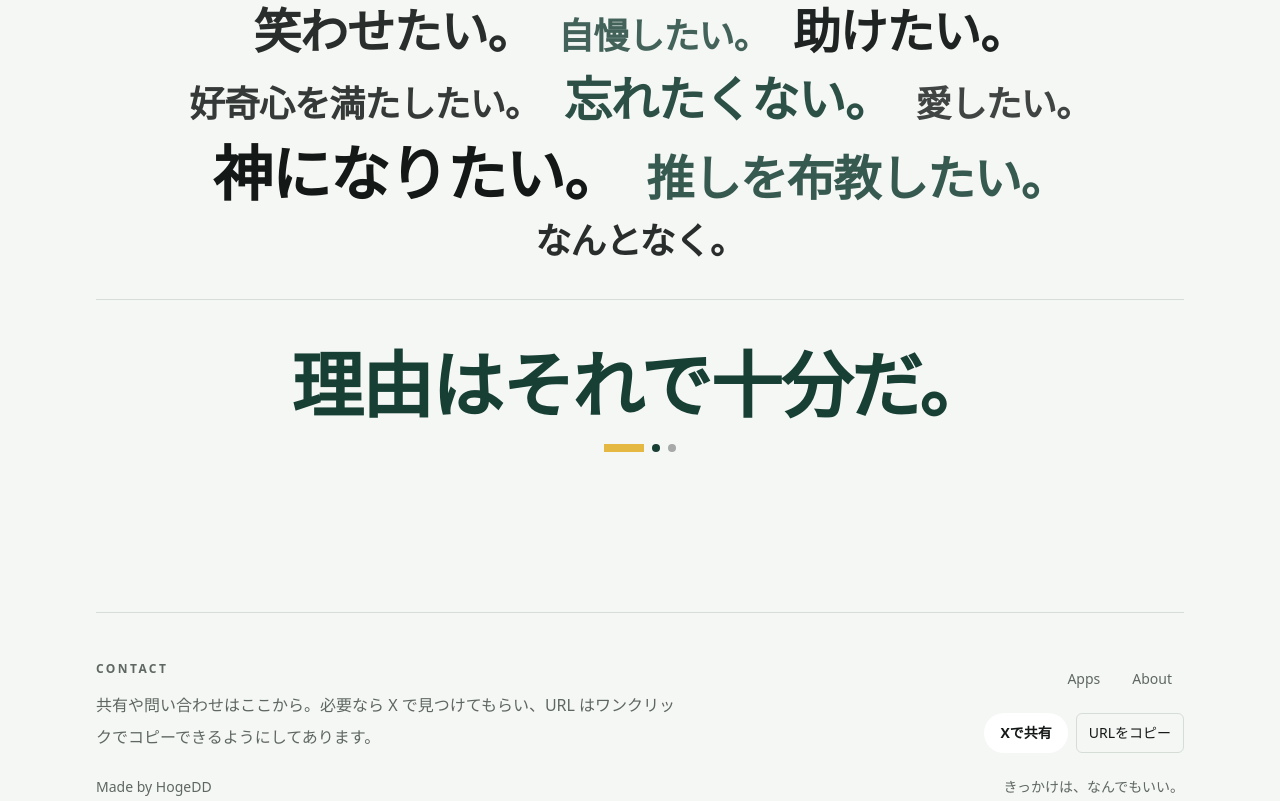
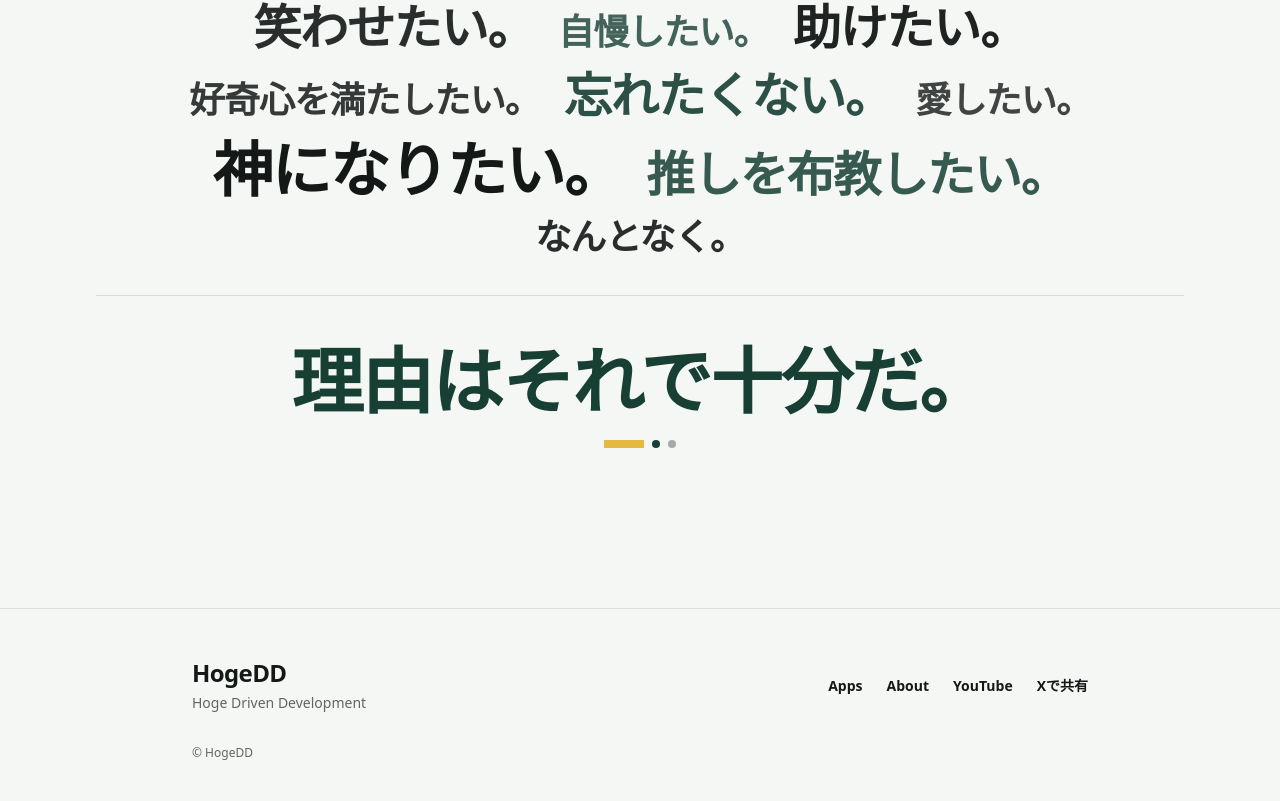
Before and after one commit to HogeDD/hogedd-web, a Next.js app: page / in a window 1280 px wide. Shown: the part 1996-2797 px from the top of the page. Built offline with nearby package versions, Linux system fonts and the light colour scheme.

Commit message:
HeaderとFooterの共通UIを見直す

```diff
--- a/app/_components/site-footer.tsx
+++ b/app/_components/site-footer.tsx
@@ -1,52 +1,59 @@
 import Link from "next/link";
-import type { ReactNode } from "react";
+import { youtubeChannelUrl } from "@/app/_lib/site-navigation";
 
-type FooterLink = {
-  href: string;
-  label: string;
-};
+const xShareUrl = "https://x.com/intent/tweet?text=HogeDD&url=https%3A%2F%2Fwww.hogedd.com%2F";
 
-type SiteFooterProps = {
-  title: string;
-  description: string;
-  links: readonly FooterLink[];
-  actions?: ReactNode;
-};
+export function SiteFooter() {
+  return (
+    <footer className="relative left-1/2 w-screen -translate-x-1/2 border-t border-black/10 bg-[var(--background)] px-4 py-10 text-[var(--foreground)] sm:px-6 sm:py-12 lg:px-8">
+      <div className="mx-auto grid w-full max-w-4xl gap-8 sm:grid-cols-[minmax(0,1fr)_auto] sm:items-center">
+        <Link href="/" className="group w-fit" aria-label="HogeDD ホーム">
+          <span>
+            <span className="block text-2xl font-semibold tracking-tight">HogeDD</span>
+            <span className="mt-1 block text-sm text-[var(--muted)]">Hoge Driven Development</span>
+          </span>
+        </Link>
 
-export function SiteFooter({ title, description, links, actions }: SiteFooterProps) {
-  return (
-    <footer className="border-t border-[var(--border)] pt-12">
-      <div className="grid gap-6 lg:grid-cols-[1.1fr_0.9fr] lg:items-start">
-        <div className="space-y-3">
-          <p className="text-xs font-semibold uppercase tracking-[0.2em] text-[var(--muted)]">
-            {title}
-          </p>
-          <p className="max-w-2xl text-sm leading-7 text-[var(--muted)] sm:text-base sm:leading-8">
-            {description}
-          </p>
-        </div>
+        <nav aria-label="フッターナビゲーション">
+          <ul className="flex flex-wrap gap-x-6 gap-y-3">
+            <li>
+              <FooterLink href="/apps" label="Apps" />
+            </li>
+            <li>
+              <FooterLink href="/#about" label="About" />
+            </li>
+            <li>
+              <FooterLink href={youtubeChannelUrl} label="YouTube" external />
+            </li>
+            <li>
+              <FooterLink href={xShareUrl} label="Xで共有" external />
+            </li>
+          </ul>
+        </nav>
 
-        <div className="flex flex-col gap-4 sm:items-end">
-          <nav className="flex flex-wrap gap-2 sm:justify-end">
-            {links.map((link) => (
-              <Link
-                key={link.href}
-                href={link.href}
-                className="rounded-full px-3 py-2 text-sm font-medium text-[var(--muted)] transition hover:bg-[var(--surface)] hover:text-[var(--foreground)]"
-              >
-                {link.label}
-              </Link>
-            ))}
-          </nav>
-
-          {actions ? <div className="flex flex-wrap gap-2 sm:justify-end">{actions}</div> : null}
-        </div>
-      </div>
-
-      <div className="mt-6 flex flex-col gap-2 text-sm text-[var(--muted)] sm:flex-row sm:items-center sm:justify-between">
-        <p>Made by HogeDD</p>
-        <p>きっかけは、なんでもいい。</p>
+        <p className="text-xs text-[var(--muted)] sm:col-span-2">© HogeDD</p>
       </div>
     </footer>
   );
 }
+
+function FooterLink({
+  href,
+  label,
+  external = false,
+}: {
+  href: string;
+  label: string;
+  external?: boolean;
+}) {
+  return (
+    <Link
+      href={href}
+      target={external ? "_blank" : undefined}
+      rel={external ? "noreferrer" : undefined}
+      className="text-sm font-semibold transition hover:text-[var(--accent)]"
+    >
+      {label}
+    </Link>
+  );
+}
--- a/app/_components/site-header.tsx
+++ b/app/_components/site-header.tsx
@@ -1,31 +1,20 @@
 "use client";
 
+import Image from "next/image";
 import Link from "next/link";
-import type { ReactNode } from "react";
 import { useEffect, useRef, useState } from "react";
+import { primaryNavigation } from "@/app/_lib/site-navigation";
 
-type NavItem = {
-  href: string;
-  label: string;
-};
-
-type SiteHeaderProps = {
-  title: string;
-  subtitle: string;
-  navItems: readonly NavItem[];
-  actions?: ReactNode;
-};
-
-export function SiteHeader({ title, subtitle, navItems, actions }: SiteHeaderProps) {
-  const [isVisible, setIsVisible] = useState(true);
+export function SiteHeader() {
+  const [isMobileVisible, setIsMobileVisible] = useState(false);
   const lastScrollYRef = useRef(0);
 
   useEffect(() => {
     function handleScroll() {
       const currentScrollY = window.scrollY;
-      const isScrollingDown = currentScrollY > lastScrollYRef.current;
+      const isScrollingUp = currentScrollY < lastScrollYRef.current;
 
-      setIsVisible(currentScrollY < 80 || !isScrollingDown);
+      setIsMobileVisible(currentScrollY > 48 && isScrollingUp);
       lastScrollYRef.current = currentScrollY;
     }
 
@@ -36,38 +25,42 @@ export function SiteHeader({ title, subtitle, navItems, actions }: SiteHeaderPro
   return (
     <header
       className={[
-        "sticky top-0 z-20 border-b border-[var(--border)] bg-[rgba(245,247,245,0.86)] backdrop-blur-sm transition-transform duration-300 ease-out",
-        isVisible ? "translate-y-0" : "-translate-y-full",
+        "fixed inset-x-0 top-0 z-30 border-b border-[var(--border)] bg-[rgba(245,247,245,0.92)] backdrop-blur-md transition-transform duration-300 ease-out sm:sticky sm:translate-y-0",
+        isMobileVisible ? "translate-y-0" : "-translate-y-full",
       ].join(" ")}
     >
-      <div className="mx-auto flex w-full max-w-6xl flex-col gap-4 px-4 py-4 sm:px-6 lg:flex-row lg:items-center lg:justify-between lg:px-8">
-        <Link href="/" className="flex items-center gap-3">
-          <span className="flex h-11 w-11 items-center justify-center rounded-[14px] bg-[var(--accent)] text-sm font-semibold text-white">
-            H
-          </span>
-          <span className="flex flex-col">
-            <span className="text-[11px] uppercase tracking-[0.22em] text-[var(--muted)]">
-              {title}
-            </span>
-            <span className="text-sm font-semibold text-[var(--foreground)]">{subtitle}</span>
+      <div className="mx-auto flex h-14 w-full max-w-6xl items-center justify-between gap-3 px-3 sm:h-18 sm:px-6 lg:px-8">
+        <Link href="/" aria-label="HogeDD ホーム" className="flex min-w-0 items-center gap-2.5">
+          <Image
+            src="/HogeDDLogo.png"
+            width={1096}
+            height={1098}
+            alt=""
+            className="h-9 w-9 shrink-0 rounded-[10px] sm:h-11 sm:w-11 sm:rounded-[13px]"
+            sizes="(max-width: 639px) 36px, 44px"
+            preload
+          />
+          <span className="truncate text-sm font-semibold text-[var(--foreground)] sm:text-base">
+            HogeDD
           </span>
         </Link>
 
-        <div className="flex flex-col gap-3 lg:flex-row lg:items-center lg:justify-end">
-          <nav className="flex flex-wrap items-center gap-1.5 text-sm">
-            {navItems.map((item) => (
+        <nav
+          aria-label="主要ナビゲーション"
+          className="flex shrink-0 items-center gap-0.5 sm:gap-1"
+        >
+          {primaryNavigation.map((item) => (
             <Link
               key={item.href}
               href={item.href}
-                className="rounded-full px-3 py-2 text-[var(--muted)] transition hover:bg-[var(--surface)] hover:text-[var(--foreground)]"
+              target={item.external ? "_blank" : undefined}
+              rel={item.external ? "noreferrer" : undefined}
+              className="px-2 py-2 text-xs font-medium text-[var(--muted)] transition hover:text-[var(--foreground)] sm:rounded-full sm:px-3 sm:text-sm sm:hover:bg-[var(--surface)]"
             >
               {item.label}
             </Link>
           ))}
         </nav>
-
-          {actions ? <div className="flex flex-wrap gap-2">{actions}</div> : null}
-        </div>
       </div>
     </header>
   );
--- /dev/null
+++ b/app/_lib/site-navigation.ts
@@ -0,0 +1,13 @@
+export const youtubeChannelUrl = "https://www.youtube.com/@HogeDD";
+
+type NavigationItem = {
+  href: string;
+  label: string;
+  external?: boolean;
+};
+
+export const primaryNavigation: readonly NavigationItem[] = [
+  { href: "/apps", label: "Apps" },
+  { href: "/#about", label: "About" },
+  { href: youtubeChannelUrl, label: "YouTube", external: true },
+];
--- a/app/apps/page.tsx
+++ b/app/apps/page.tsx
@@ -1,6 +1,5 @@
 import Link from "next/link";
 import type { Metadata } from "next";
-import { CopyLinkButton } from "@/app/_components/copy-link-button";
 import { SiteFooter } from "@/app/_components/site-footer";
 import { SiteHeader } from "@/app/_components/site-header";
 import { appLinks } from "@/app/apps/_lib/app-links";
@@ -14,15 +13,7 @@ export default function AppsPage() {
   return (
     <main className="min-h-screen bg-[var(--background)]">
       <div className="mx-auto flex w-full max-w-6xl flex-col px-4 pb-12 pt-4 sm:px-6 lg:px-8">
-        <SiteHeader
-          title="HogeDD"
-          subtitle="アプリ紹介動画"
-          navItems={[
-            { href: "/", label: "Home" },
-            { href: "#apps", label: "Apps" },
-          ]}
-          actions={<CopyLinkButton value="https://www.hogedd.com/apps" label="URLをコピー" />}
-        />
+        <SiteHeader />
 
         <section className="grid gap-6 py-14 lg:grid-cols-[1fr_0.95fr] lg:items-end lg:py-16">
           <div className="space-y-5">
@@ -158,15 +149,7 @@ export default function AppsPage() {
           )}
         </section>
 
-        <SiteFooter
-          title="Apps"
-          description="動画で見て、気になったら触ってみる。HogeDD の作品はここから増えていきます。"
-          links={[
-            { href: "/", label: "Home" },
-            { href: "#apps", label: "Apps" },
-          ]}
-          actions={<CopyLinkButton value="https://www.hogedd.com/apps" />}
-        />
+        <SiteFooter />
       </div>
     </main>
   );
--- a/app/page.tsx
+++ b/app/page.tsx
@@ -1,6 +1,5 @@
 import Link from "next/link";
 import type { Metadata } from "next";
-import { CopyLinkButton } from "@/app/_components/copy-link-button";
 import { HeroImpulsePanel } from "@/app/_components/hero-impulse-panel";
 import { HomeAppCarousel } from "@/app/_components/home-app-carousel";
 import { SiteFooter } from "@/app/_components/site-footer";
@@ -12,22 +11,12 @@ export const metadata: Metadata = {
   description: "欲望と衝動をきっかけに、アプリを作って見せていく HogeDD の公式サイト",
 };
 
-const navItems = [
-  { href: "#apps", label: "Apps" },
-  { href: "#about", label: "About" },
-];
-
 const appLinksArray = [...appLinks];
 
 export default function Home() {
   return (
     <main className="min-h-screen bg-[var(--background)]">
-      <SiteHeader
-        title="HogeDD"
-        subtitle="Hoge Driven Development"
-        navItems={navItems}
-        actions={<CopyLinkButton value="https://www.hogedd.com/" label="URLをコピー" />}
-      />
+      <SiteHeader />
 
       <div className="mx-auto flex w-full max-w-6xl flex-col px-4 pb-14 pt-8 sm:px-6 lg:px-8">
         <section className="grid min-h-[calc(100svh-5.5rem)] gap-12 border-b border-[var(--border)] py-14 lg:grid-cols-[0.96fr_1.04fr] lg:items-center lg:py-16">
@@ -175,27 +164,7 @@ export default function Home() {
             </div>
           </div>
         </section>
-        <SiteFooter
-          title="Contact"
-          description="共有や問い合わせはここから。必要なら X で見つけてもらい、URL はワンクリックでコピーできるようにしてあります。"
-          links={[
-            { href: "/apps", label: "Apps" },
-            { href: "#about", label: "About" },
-          ]}
-          actions={
-            <>
-              <a
-                href="https://x.com/intent/tweet?text=HogeDD&url=https%3A%2F%2Fwww.hogedd.com%2F"
-                target="_blank"
-                rel="noreferrer"
-                className="rounded-full bg-[var(--surface)] px-4 py-2.5 text-sm font-semibold text-[var(--foreground)] transition hover:bg-[var(--surface-strong)]"
-              >
-                Xで共有
-              </a>
-              <CopyLinkButton value="https://www.hogedd.com/" />
-            </>
-          }
-        />
+        <SiteFooter />
       </div>
     </main>
   );
```
Also changed, not shown: public/HogeDDLogo.png (added), 2 other files (tests, documents, lock files or other folders). Lines whose indentation alone changed are shown as unchanged.
